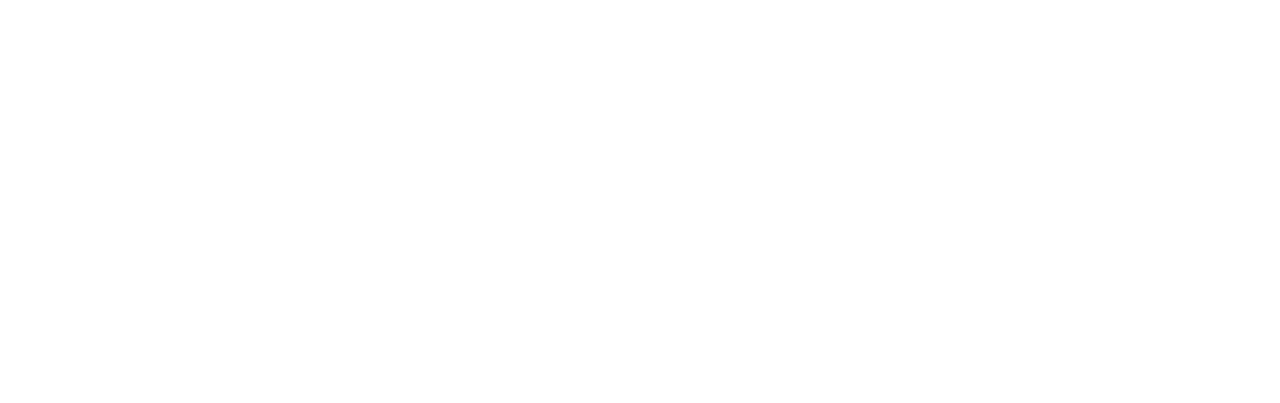
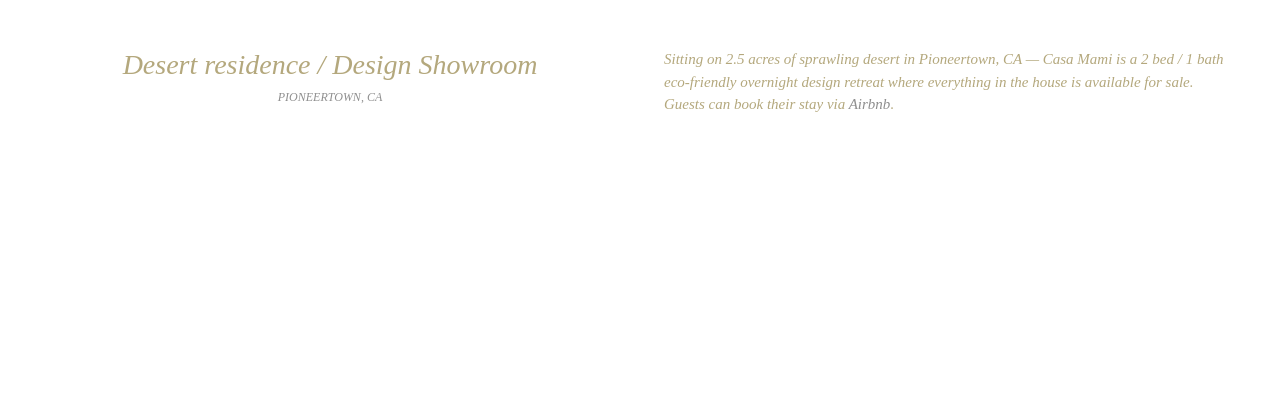
Before and after one commit to tech-karippilly/casa-mama-responsive, a plain HTML site: page index.html in a window 1280 px wide. Drawn offline with nearby package versions, Linux system fonts and the light colour scheme; a web font is replaced by a local one.

Commit message:
address-section added

```diff
--- a/index.html
+++ b/index.html
@@ -17,6 +17,23 @@
 <body>
 
 
+    <section class="address-section">
+        <div class="container-fluid p-4 ">
+            <div class="row h-100 g-2 ">
+                <div class="col-12 col-sm-12 col-md-6   p-4  address-contianers item-center  h-100">
+                    <h3>Desert residence / Design Showroom</h3>
+                    <h4>PIONEERTOWN, CA</h4>
+                </div>
+                <div class="col-12 col-sm-12 col-md-6  p-4  address-contianers  item-center h-100">
+                   <p>
+                    Sitting on 2.5 acres of sprawling desert in Pioneertown, CA — Casa Mami is a 2 bed / 1
+                    bath eco-friendly overnight design retreat where everything in the house is available for sale.
+                     Guests can book their stay via <a href="#">Airbnb</a>.
+                   </p>
+                </div>
+            </div>
+        </div>
+    </section>
 
     <script src="./script.js"></script>
 
--- a/style.css
+++ b/style.css
@@ -13,3 +13,35 @@ body{
     font-weight: 400;
     font-style: italic;
 }
+
+.address-section{
+    width: 100%;
+    min-height: 50vh;
+    max-height: auto;
+    display: block;
+}
+.item-center{
+    display: flex !important;
+    justify-content: center !important;
+    align-items: center !important;
+    flex-direction: column;
+}
+.address-contianers{
+    color: #b4a87d;
+    font-family: "Volkhov", serif;
+    font-weight: 400;
+    font-size: 13px;
+}
+
+.address-contianers h4{
+    color: #8f8f8f;
+    font-size: 12px;
+}
+.address-contianers p{
+   font-size: 15px;
+}
+
+.address-contianers  a{
+    text-decoration: none !important;
+    color: #8f8f8f !important;
+}
```
